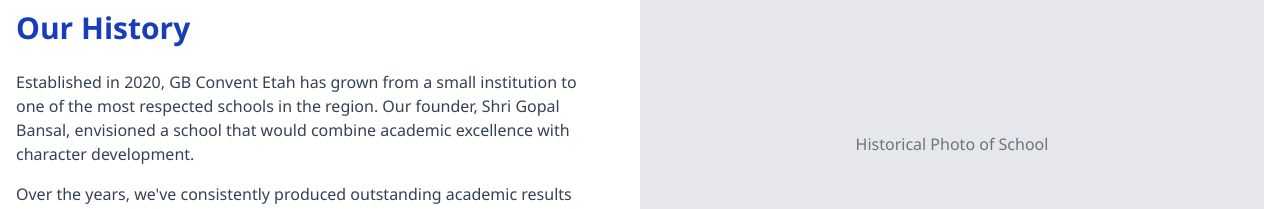
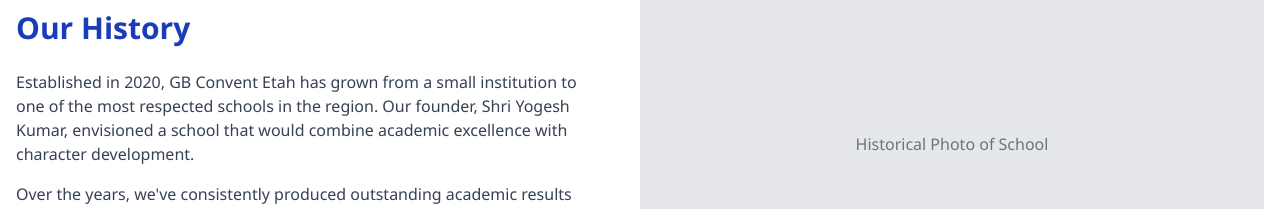
Before and after one commit to gbconvent/gbc-website, a React (Vite) app: page /about in a window 1280 px wide. Shown: the part 372-581 px from the top of the page. Built offline with nearby package versions, Linux system fonts and the light colour scheme.

Commit message:
Changed Founder name

```diff
--- a/src/pages/About.tsx
+++ b/src/pages/About.tsx
@@ -22,7 +22,7 @@ const About = () => {
               <h2 className="text-3xl font-bold text-blue-800 mb-6">Our History</h2>
               <p className="text-gray-700 mb-4">
                 Established in 2020, GB Convent Etah has grown from a small institution to one of the most
-                respected schools in the region. Our founder, Shri Gopal Bansal, envisioned a school that
+                respected schools in the region. Our founder, Shri Yogesh Kumar, envisioned a school that
                 would combine academic excellence with character development.
               </p>
               <p className="text-gray-700 mb-6">
```
